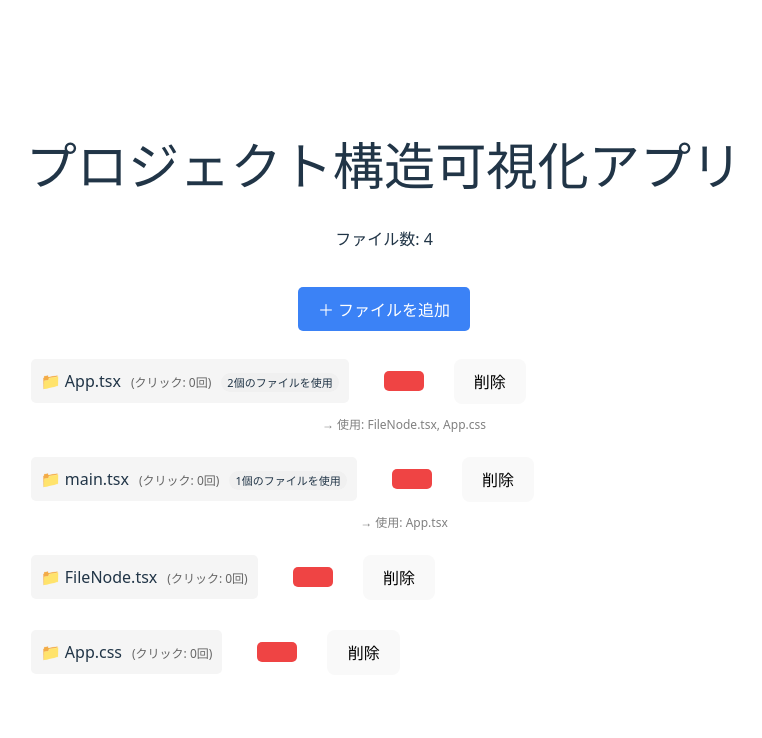
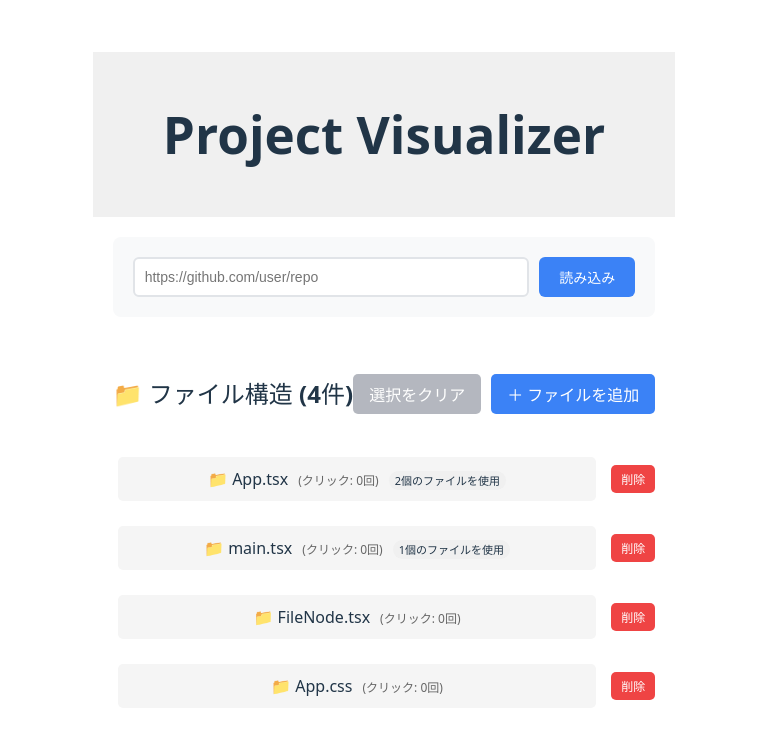
Before and after one commit to HIROMICHIplusSHI/project-visualizer, a React (Vite) app: page / in a window 1280 px wide. Shown: the top 738 px of the page, without its empty margins (256-1018 px from the left). Built offline with nearby package versions, Linux system fonts and the light colour scheme.

Commit message:
feat: 基本的なコンポーネント構造を実装

```diff
--- a/src/App.tsx
+++ b/src/App.tsx
@@ -1,136 +1,117 @@
-// App.tsx
-
+// App.tsx（更新版）
 import { useState } from 'react';
 import './App.css';
-import { FileNode } from './FileNode';
-
-// 型定義（新規追加）
-type FileData = {
-  id: number;
-  name: string;
-  dependencies?: string[]; // このファイルが使っている他のファイル
-};
+import Header from './components/Header';
+import URLInput from './components/URLInput';
+import FileList, { type FileData } from './components/FileList';
 
 function App() {
-  // より現実的なデータ構造に更新
+  const [repoUrl, setRepoUrl] = useState<string>('');
+  const [isLoading, setIsLoading] = useState(false);
+
+  // 初期データ
   const [files, setFiles] = useState<FileData[]>([
     {
       id: 1,
       name: 'App.tsx',
-      dependencies: ['FileNode.tsx', 'App.css'], // Appは2つのファイルを使用
+      dependencies: ['FileNode.tsx', 'App.css'],
     },
     {
       id: 2,
       name: 'main.tsx',
-      dependencies: ['App.tsx'], // mainはAppを使用
+      dependencies: ['App.tsx'],
     },
     {
       id: 3,
       name: 'FileNode.tsx',
-      dependencies: [], // FileNodeは他に依存なし
+      dependencies: [],
     },
     {
       id: 4,
       name: 'App.css',
-      dependencies: [], // CSSも依存なし
+      dependencies: [],
     },
   ]);
 
-  // 新規追加：選択中のファイルを管理
-  const [selectedFileName, setSelectedFileName] = useState<string | null>(null);
+  // URL送信時の処理
+  const handleURLSubmit = async (url: string) => {
+    console.log('GitHub URL:', url);
+    setRepoUrl(url);
+    setIsLoading(true);
 
-  // 選択をクリアする関数
-  const clearSelection = () => {
-    setSelectedFileName(null);
+    // TODO: ここで実際のGitHub API呼び出し
+    // 今は2秒後にダミーデータを追加
+    setTimeout(() => {
+      const newFiles: FileData[] = [
+        {
+          id: Date.now(),
+          name: 'README.md',
+          dependencies: [],
+        },
+        {
+          id: Date.now() + 1,
+          name: 'package.json',
+          dependencies: [],
+        },
+      ];
+      setFiles((prev) => [...prev, ...newFiles]);
+      setIsLoading(false);
+    }, 2000);
   };
 
-  // ファイル追加（昨日の機能を修正）
+  // ファイル追加
   const addFile = () => {
     const newFile: FileData = {
       id: Date.now(),
       name: `newFile${files.length + 1}.tsx`,
-      dependencies: [], // 新しいファイルは依存関係なしで始める
+      dependencies: [],
     };
     setFiles([...files, newFile]);
   };
 
-  // ファイル削除（昨日の機能）
+  // ファイル削除
   const deleteFile = (id: number) => {
     setFiles(files.filter((file) => file.id !== id));
   };
 
   return (
     <div className='App'>
-      <h1>プロジェクト構造可視化アプリ</h1>
-      <p>ファイル数: {files.length}</p>
+      <Header title='Project Visualizer' />
 
-      <button
-        onClick={addFile}
+      {/* URL入力部分 */}
+      <URLInput onSubmit={handleURLSubmit} />
+
+      {/* 現在のリポジトリURL表示 */}
+      {repoUrl && (
+        <div
           style={{
             padding: '10px 20px',
-          margin: '20px',
-          fontSize: '16px',
-          cursor: 'pointer',
-          backgroundColor: '#3B82F6',
-          color: 'white',
-          border: 'none',
-          borderRadius: '5px',
+            backgroundColor: '#e8f4fd',
+            margin: '0 20px',
+            borderRadius: '6px',
+            fontSize: '14px',
           }}
         >
-        ＋ ファイルを追加
-      </button>
+          📍 現在のリポジトリ: <strong>{repoUrl}</strong>
+        </div>
+      )}
 
-      <div>
-        {files.map((file) => (
-          <div key={file.id} style={{ marginBottom: '15px' }}>
-            <div style={{ display: 'flex', alignItems: 'center', gap: '10px' }}>
-              <FileNode
-                fileName={file.name}
-                dependencies={file.dependencies}
-                isSelected={selectedFileName === file.name} // 追加
-                isDependency={
-                  selectedFileName
-                    ? files
-                        .find((f) => f.name === selectedFileName)
-                        ?.dependencies?.includes(file.name) || false
-                    : false
-                } // 追加
-                onSelect={() =>
-                  setSelectedFileName(
-                    selectedFileName === file.name ? null : file.name
-                  )
-                } // 追加
-              />
-              <button
-                onClick={clearSelection} // ← ここで使う！
-                style={{
-                  padding: '10px 20px',
-                  margin: '20px',
-                  backgroundColor: '#EF4444',
-                  color: 'white',
-                  border: 'none',
-                  borderRadius: '5px',
-                }}
-              ></button>
-              <button onClick={() => deleteFile(file.id)}>削除</button>
-            </div>
-
-            {/* 依存関係を表示 */}
-            {file.dependencies && file.dependencies.length > 0 && (
+      {/* ローディング表示 */}
+      {isLoading && (
         <div
           style={{
-                  marginLeft: '40px',
-                  marginTop: '5px',
-                  fontSize: '12px',
-                  color: 'gray',
+            textAlign: 'center',
+            padding: '20px',
+            fontSize: '16px',
+            color: '#6b7280',
           }}
         >
-                → 使用: {file.dependencies.join(', ')}
+          ⏳ リポジトリを読み込み中...
         </div>
       )}
-          </div>
-        ))}
-      </div>
+
+      {/* ファイルリスト */}
+      <FileList files={files} onAddFile={addFile} onDeleteFile={deleteFile} />
     </div>
   );
 }
--- /dev/null
+++ b/src/components/FileList.tsx
@@ -0,0 +1,119 @@
+// components/FileList.tsx（新規作成）
+import { useState } from 'react';
+import { FileNode } from '../FileNode';
+
+// 型定義を共通化するためexport
+export interface FileData {
+  id: number;
+  name: string;
+  dependencies?: string[];
+}
+
+interface FileListProps {
+  files: FileData[];
+  onAddFile: () => void;
+  onDeleteFile: (id: number) => void;
+}
+
+const FileList: React.FC<FileListProps> = ({
+  files,
+  onAddFile,
+  onDeleteFile,
+}) => {
+  // 選択状態の管理はFileList内で行う
+  const [selectedFileName, setSelectedFileName] = useState<string | null>(null);
+
+  const clearSelection = () => {
+    setSelectedFileName(null);
+  };
+
+  return (
+    <div style={{ padding: '20px' }}>
+      <div
+        style={{
+          display: 'flex',
+          justifyContent: 'space-between',
+          alignItems: 'center',
+          marginBottom: '20px',
+        }}
+      >
+        <h2>📁 ファイル構造 ({files.length}件)</h2>
+        <div>
+          <button
+            onClick={clearSelection}
+            style={{
+              padding: '8px 16px',
+              marginRight: '10px',
+              backgroundColor: '#6b7280',
+              color: 'white',
+              border: 'none',
+              borderRadius: '5px',
+              cursor: 'pointer',
+              opacity: selectedFileName ? 1 : 0.5,
+            }}
+            disabled={!selectedFileName}
+          >
+            選択をクリア
+          </button>
+          <button
+            onClick={onAddFile}
+            style={{
+              padding: '8px 16px',
+              backgroundColor: '#3B82F6',
+              color: 'white',
+              border: 'none',
+              borderRadius: '5px',
+              cursor: 'pointer',
+            }}
+          >
+            ＋ ファイルを追加
+          </button>
+        </div>
+      </div>
+
+      <div>
+        {files.map((file) => (
+          <div key={file.id} style={{ marginBottom: '15px' }}>
+            <div style={{ display: 'flex', alignItems: 'center', gap: '10px' }}>
+              <div style={{ flex: 1 }}>
+                <FileNode
+                  fileName={file.name}
+                  dependencies={file.dependencies}
+                  isSelected={selectedFileName === file.name}
+                  isDependency={
+                    selectedFileName
+                      ? files
+                          .find((f) => f.name === selectedFileName)
+                          ?.dependencies?.includes(file.name) || false
+                      : false
+                  }
+                  onSelect={() =>
+                    setSelectedFileName(
+                      selectedFileName === file.name ? null : file.name
+                    )
+                  }
+                />
+              </div>
+              <button
+                onClick={() => onDeleteFile(file.id)}
+                style={{
+                  padding: '5px 10px',
+                  backgroundColor: '#EF4444',
+                  color: 'white',
+                  border: 'none',
+                  borderRadius: '5px',
+                  cursor: 'pointer',
+                  fontSize: '12px',
+                }}
+              >
+                削除
+              </button>
+            </div>
+          </div>
+        ))}
+      </div>
+    </div>
+  );
+};
+
+export default FileList;
--- /dev/null
+++ b/src/components/Header.tsx
@@ -0,0 +1,19 @@
+// Header.tsx
+interface HeaderProps {
+  title: string;
+}
+
+const Header: React.FC<HeaderProps> = ({ title }) => {
+  return (
+    <header
+      style={{
+        padding: '20px',
+        backgroundColor: '#f0f0f0',
+      }}
+    >
+      <h1>{title}</h1>
+    </header>
+  );
+};
+
+export default Header;
--- /dev/null
+++ b/src/components/URLInput.tsx
@@ -0,0 +1,63 @@
+import { useState } from 'react';
+
+interface URLInputProps {
+  onSubmit: (url: string) => void;
+}
+
+const URLInput: React.FC<URLInputProps> = ({ onSubmit }) => {
+  const [inputValue, setInputValue] = useState('');
+
+  const handleSubmit = (e: React.FormEvent) => {
+    e.preventDefault();
+    if (inputValue.trim()) {
+      onSubmit(inputValue);
+      setInputValue(''); // 送信後クリア
+    }
+  };
+
+  return (
+    <form
+      onSubmit={handleSubmit}
+      style={{
+        padding: '20px',
+        backgroundColor: '#f8f9fa',
+        borderRadius: '8px',
+        margin: '20px',
+      }}
+    >
+      <div style={{ display: 'flex', gap: '10px', alignItems: 'center' }}>
+        <input
+          type='text'
+          value={inputValue}
+          onChange={(e) => setInputValue(e.target.value)}
+          placeholder='https://github.com/user/repo'
+          style={{
+            flex: 1,
+            padding: '10px',
+            fontSize: '14px',
+            border: '2px solid #e1e4e8',
+            borderRadius: '6px',
+            minWidth: '300px',
+          }}
+        />
+        <button
+          type='submit'
+          style={{
+            padding: '10px 20px',
+            backgroundColor: '#3B82F6',
+            color: 'white',
+            border: 'none',
+            borderRadius: '6px',
+            cursor: 'pointer',
+            fontSize: '14px',
+            fontWeight: 'bold',
+          }}
+        >
+          読み込み
+        </button>
+      </div>
+    </form>
+  );
+};
+
+export default URLInput;
```
Also changed, not shown: 1 other file (tests, documents, lock files or other folders). Lines whose indentation alone changed are shown as unchanged.
